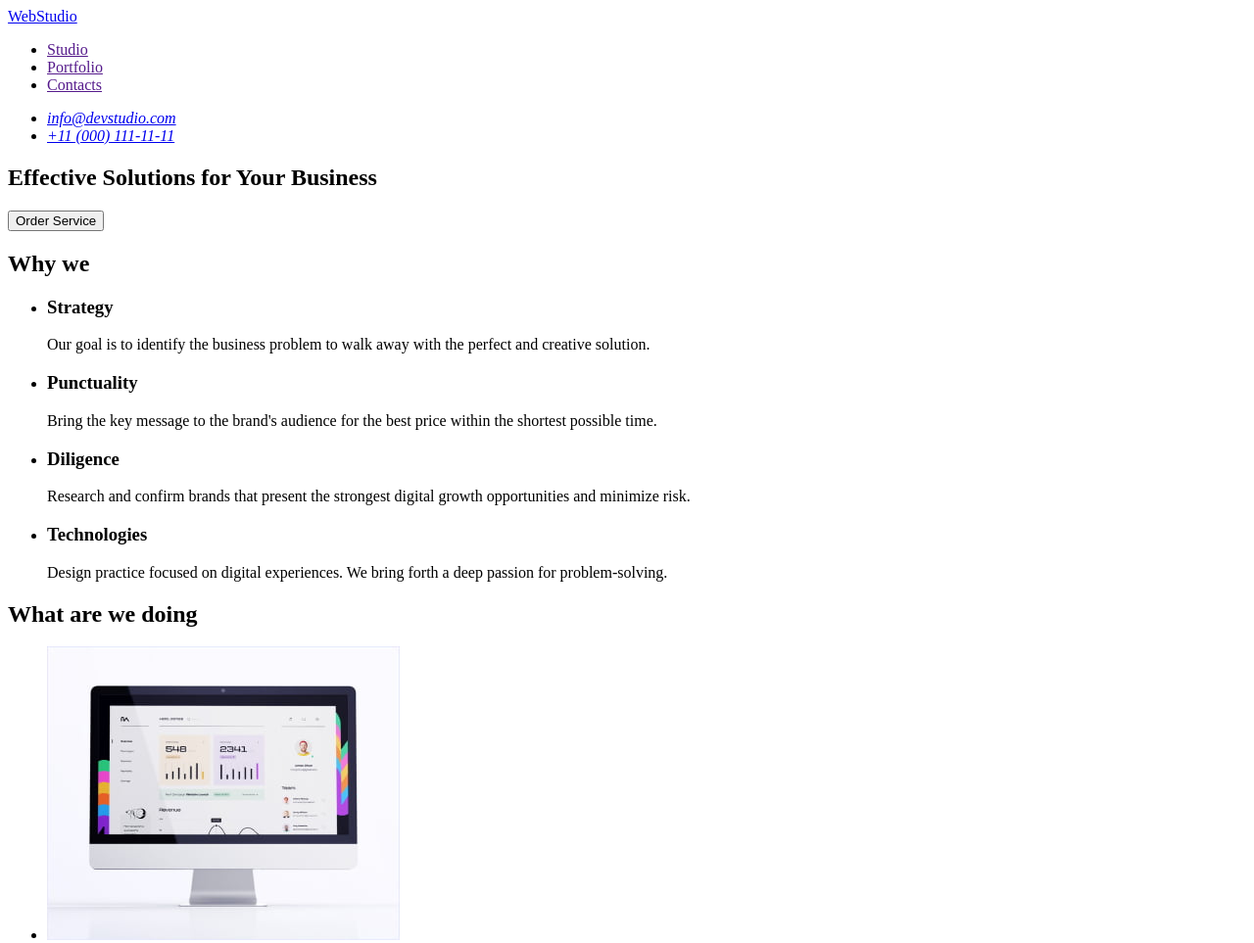
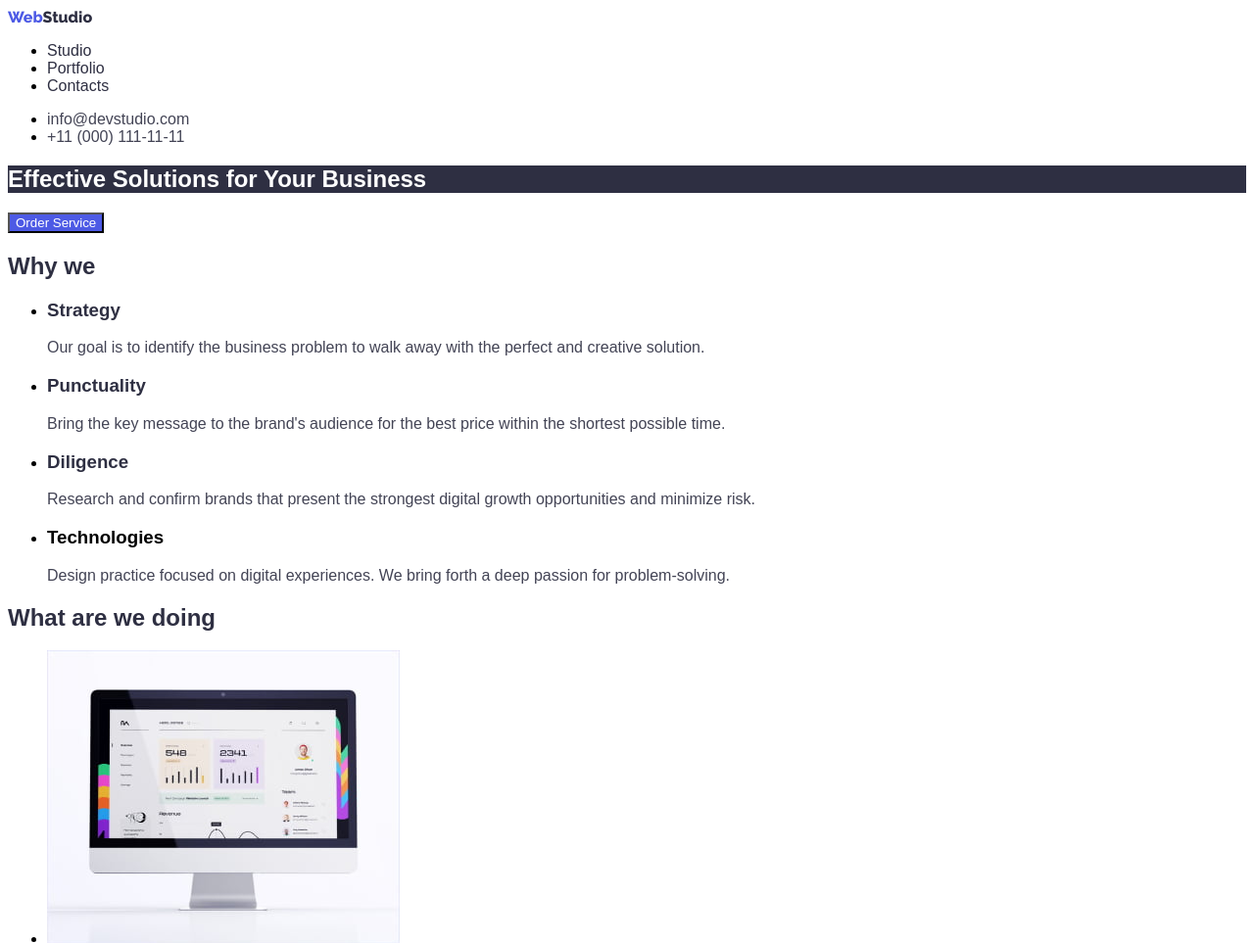
Before and after one commit to Yehor92/goit-markup-hw-02, a plain HTML site: page index.html in a window 1280 px wide. Shown: the top 963 px of the page at 98% size. Drawn offline with Linux system fonts and the light colour scheme.

Commit message:
page-stusio

```diff
--- a/css/styles.css
+++ b/css/styles.css
@@ -0,0 +1,97 @@
+body {
+  font-family: "robotto", sans-serif;
+}
+.link {
+  text-decoration: none;
+}
+.link-logo {
+  text-decoration: none;
+}
+/**
+  |============================
+  | Header
+  |============================
+*/
+.header-nav .link-logo {
+  font-family: "Raleway";
+  font-weight: 800;
+  color: #2e2f42;
+}
+.web {
+  font-family: "Raleway";
+  font-weight: 800;
+  color: #4d5ae5;
+}
+.nav-list .link {
+  font-weight: 500;
+  color: #2e2f42;
+}
+.nav-list .link:active,
+.nav-list .link:hover,
+.nav-list .link:focus {
+  text-decoration: underline;
+  color: #404bbf;
+}
+.header-address .link {
+  font-style: normal;
+  color: #434455;
+}
+
+.item .link:active,
+.item .link:hover,
+.item .link:focus {
+  color: #404bbf;
+}
+/**
+  |============================
+  | Main
+  |============================
+*/
+/* hero-section */
+.hero-section .title {
+  background: #2e2f42;
+  color: #ffffff;
+}
+.btn {
+  background: #4d5ae5;
+  color: #ffffff;
+}
+.btn:hover {
+  background: #404bbf;
+}
+/* Why we */
+.why-we .title {
+  color: #2e2f42;
+}
+.subtitle {
+  color: #2e2f42;
+}
+.text {
+  color: #434455;
+}
+/* section */
+.section .title {
+  color: #2e2f42;
+}
+/* team */
+.team .title {
+  color: #2e2f42;
+}
+.name {
+  color: #2e2f42;
+}
+.post {
+  color: #434455;
+}
+/* footer */
+.footer {
+  background: #2e2f42;
+}
+.footer .link-logo {
+  font-family: "Raleway";
+  font-weight: 800;
+  color: #f4f4fd;
+}
+.text-footer {
+  color: #f4f4fd;
+}
--- a/index.html
+++ b/index.html
@@ -6,117 +6,155 @@
     <meta name="viewport" content="width=device-width, initial-scale=1.0" />
     <title>Studio</title>
     <link rel="stylesheet" href="./css/styles.css" />
+    <link
+      href="https://fonts.googleapis.com/css2?family=Raleway:wght@800&display=swap"
+      rel="stylesheet"
+    />
   </head>
   <body>
     <!-- Header section -->
-    <header>
-      <nav>
-        <a href="./index.html">WebStudio</a>
-        <ul>
-          <li><a href="">Studio</a></li>
-          <li><a href="">Portfolio</a></li>
-          <li><a href="">Contacts</a></li>
+    <header class="header">
+      <nav class="header-nav">
+        <a class="link-logo" href="./index.html"
+          ><span class="web">Web</span>Studio</a
+        >
+        <ul class="nav-list">
+          <li class="nav-item"><a class="link" href="">Studio</a></li>
+          <li class="nav-item"><a class="link" href="">Portfolio</a></li>
+          <li class="nav-item"><a class="link" href="">Contacts</a></li>
         </ul>
       </nav>
-      <address>
-        <ul>
-          <li>
-            <a href="mailto:info@devstudio.com">info@devstudio.com</a>
+      <address class="header-address">
+        <ul class="address-list">
+          <li class="item">
+            <a class="link" href="mailto:info@devstudio.com"
+              >info@devstudio.com</a
+            >
           </li>
           <li>
-            <a href="tel:+110001111111">+11 (000) 111-11-11</a>
+            <a class="link" href="tel:+110001111111">+11 (000) 111-11-11</a>
           </li>
         </ul>
       </address>
     </header>
-    <main>
+    <main class="main">
       <!-- Hero section -->
-      <section>
-        <h1>Effective Solutions for Your Business</h1>
-        <button type="button">Order Service</button>
+      <section class="hero-section">
+        <h1 class="title">Effective Solutions for Your Business</h1>
+        <button class="btn" type="button">Order Service</button>
       </section>
       <!-- section 1 -->
-      <section>
-        <h2>Why we</h2>
-        <ul>
-          <li>
-            <h3>Strategy</h3>
-            <p>
-              Our goal is to identify the business problem to walk away with the perfect and
-              creative solution.
+      <section class="why-we">
+        <h2 class="title">Why we</h2>
+        <ul class="list">
+          <li class="list-item">
+            <h3 class="subtitle">Strategy</h3>
+            <p class="text">
+              Our goal is to identify the business problem to walk away with the
+              perfect and creative solution.
             </p>
           </li>
-          <li>
-            <h3>Punctuality</h3>
-            <p>
-              Bring the key message to the brand's audience for the best price within the shortest
-              possible time.
+          <li class="list-item">
+            <h3 class="subtitle">Punctuality</h3>
+            <p class="text">
+              Bring the key message to the brand's audience for the best price
+              within the shortest possible time.
             </p>
           </li>
-          <li>
-            <h3>Diligence</h3>
-            <p>
-              Research and confirm brands that present the strongest digital growth opportunities
-              and minimize risk.
+          <li class="list-item">
+            <h3 class="subtitle">Diligence</h3>
+            <p class="text">
+              Research and confirm brands that present the strongest digital
+              growth opportunities and minimize risk.
             </p>
           </li>
-          <li>
-            <h3>Technologies</h3>
-            <p>
-              Design practice focused on digital experiences. We bring forth a deep passion for
-              problem-solving.
+          <li class="list-item">
+            <h3 class="subtitlename">Technologies</h3>
+            <p class="text">
+              Design practice focused on digital experiences. We bring forth a
+              deep passion for problem-solving.
             </p>
           </li>
         </ul>
       </section>
       <!-- section 2 -->
-      <section>
-        <h2 id="Portfolio">What are we doing</h2>
-        <ul>
+      <section class="section">
+        <h2 class="title" id="Portfolio">What are we doing</h2>
+        <ul class="list">
           <li>
-            <img src="./images/Studio/section-2/img-1.jpg" alt="desktop" width="360" />
+            <img
+              src="./images/Studio/section-2/img-1.jpg"
+              alt="desktop"
+              width="360"
+            />
           </li>
           <li>
-            <img src="./images/Studio/section-2/img-2.jpg" alt="application" width="360" />
+            <img
+              src="./images/Studio/section-2/img-2.jpg"
+              alt="application"
+              width="360"
+            />
           </li>
           <li>
-            <img src="./images/Studio/section-2/img-3.jpg" alt="smartphone" width="360" />
+            <img
+              src="./images/Studio/section-2/img-3.jpg"
+              alt="smartphone"
+              width="360"
+            />
           </li>
         </ul>
       </section>
       <!-- section 3 -->
-      <section>
-        <h2>Our Team</h2>
-        <ul>
+      <section class="team">
+        <h2 class="title">Our Team</h2>
+        <ul class="list">
           <li>
-            <img src="./images/Studio/section-3/img-1.jpg" alt="product-designer" width="264" />
-            <h3>Mark Guerrero</h3>
-            <p>Product Designer</p>
+            <img
+              src="./images/Studio/section-3/img-1.jpg"
+              alt="product-designer"
+              width="264"
+            />
+            <h3 class="name">Mark Guerrero</h3>
+            <p class="post">Product Designer</p>
           </li>
           <li>
-            <img src="./images/Studio/section-3/img-2.jpg" alt="frontend-developer" width="264" />
-            <h3>Tom Ford</h3>
-            <p>Frontend Developer</p>
+            <img
+              src="./images/Studio/section-3/img-2.jpg"
+              alt="frontend-developer"
+              width="264"
+            />
+            <h3 class="name">Tom Ford</h3>
+            <p class="post">Frontend Developer</p>
           </li>
           <li>
-            <img src="./images/Studio/section-3/img-3.jpg" alt="marketing" width="264" />
-            <h3>Camila Garcia</h3>
-            <p>Marketing</p>
+            <img
+              src="./images/Studio/section-3/img-3.jpg"
+              alt="marketing"
+              width="264"
+            />
+            <h3 class="name">Camila Garcia</h3>
+            <p class="post">Marketing</p>
           </li>
           <li>
-            <img src="./images/Studio/section-3/img-4.jpg" alt="ui-designer" width="264" />
-            <h3>Daniel Wilson</h3>
-            <p>UI Designer</p>
+            <img
+              src="./images/Studio/section-3/img-4.jpg"
+              alt="ui-designer"
+              width="264"
+            />
+            <h3 class="name">Daniel Wilson</h3>
+            <p class="post">UI Designer</p>
           </li>
         </ul>
       </section>
     </main>
     <!-- Footer section -->
-    <footer>
-      <a href="./index.html">WebStudio</a>
-      <p>
-        Increase the flow of customers and sales for your business with digital marketing & growth
-        solutions.
+    <footer class="footer">
+      <a class="link-logo" href="./index.html"
+        ><span class="web">Web</span>Studio</a
+      >
+      <p class="text-footer">
+        Increase the flow of customers and sales for your business with digital
+        marketing & growth solutions.
       </p>
     </footer>
   </body>
```
